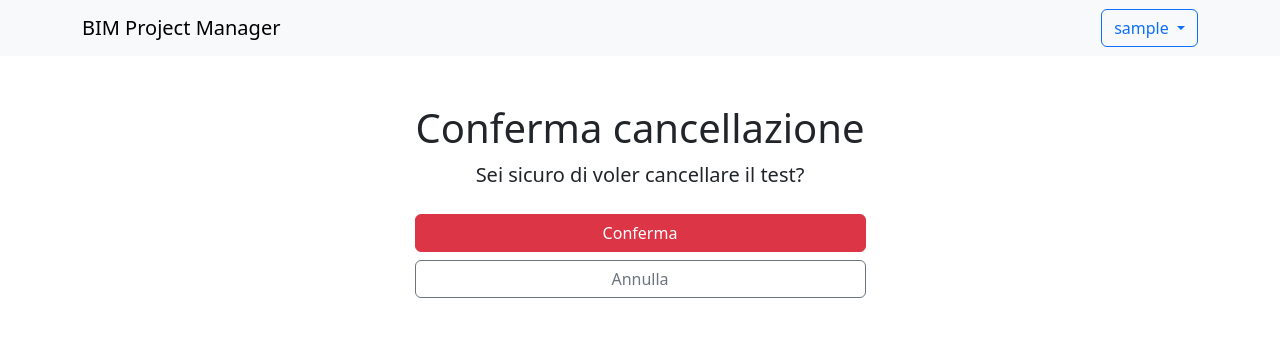
After one commit to zioscuro/LRA-BIM-Project-Manager, a Django app: page /projects/delete_clash_test/1 in a window 1280 px wide. The commit adds this page. Shown: the top 337 px of the page. Run offline with Django 5.2, Linux system fonts and the light colour scheme; a user stored in the database is signed in; tables that the repository leaves empty hold one stand-in row (values such as "Sample post").

Commit message:
Add delete clash test and validation test views

```diff
--- /dev/null
+++ b/BIM_project_manager/projects/templates/projects/clashtest_confirm_delete.html
@@ -0,0 +1,23 @@
+{% extends 'base.html' %}
+
+{% block head_title %}{{ block.super }} - Cancella Test Interferenze{% endblock head_title %}
+
+{% block content %}
+
+  <div class="row justify-content-center">
+    <div class="col-5">
+      <div class="text-center">
+        <h1>Conferma cancellazione</h1>
+        <p class="fs-5">Sei sicuro di voler cancellare il test?</p>
+      </div>
+      <form method="POST" novalidate>
+        {% csrf_token %}
+        <div class="d-grid mt-4 gap-2">
+          <input type="submit" class="btn btn-danger" value="Conferma">
+          <a href="#" class="btn btn-outline-secondary">Annulla</a>
+        </div>
+      </form>
+    </div>
+  </div>
+
+{% endblock content %}
--- a/BIM_project_manager/projects/templates/projects/manage_report.html
+++ b/BIM_project_manager/projects/templates/projects/manage_report.html
@@ -43,6 +43,7 @@
           <th scope="col">Revisionate</th>
           <th scope="col">Approvate</th>
           <th scope="col">Risolte</th>
+          <th></th>
         </tr>
       </thead>
       <tbody>
@@ -55,6 +56,7 @@
           <td>{{test.clash_reviewed}}</td>
           <td>{{test.clash_approved}}</td>
           <td>{{test.clash_resolved}}</td>
+          <td><a href="{% url 'delete_clash_test' pk=test.pk %}" class="btn btn-outline-danger btn-sm">Cancella</a></td>
         </tr>
         {% endfor %}
       </tbody>
@@ -72,6 +74,7 @@
           <th scope="col">Commenti</th>
           <th scope="col">Specifica</th>
           <th scope="col">Difformità</th>
+          <th></th>
         </tr>
       </thead>
       <tbody>
@@ -81,6 +84,7 @@
           <td>{{test.comments}}</td>
           <td>{{test.specification}}</td>
           <td>{{test.issues}}</td>
+          <td><a href="{% url 'delete_validation_test' pk=test.pk %}" class="btn btn-outline-danger btn-sm">Cancella</a></td>
         </tr>
         {% endfor %}
       </tbody>
--- a/BIM_project_manager/projects/urls.py
+++ b/BIM_project_manager/projects/urls.py
@@ -16,4 +16,6 @@ urlpatterns = [
   path('manage_report/<int:pk>/delete_report', views.DeleteReport.as_view(), name='delete_report'),
   path('manage_report/<int:pk>/add_clash_test', views.add_clash_test_view, name='add_clash_test'),
   path('manage_report/<int:pk>/add_validation_test', views.add_validation_test_view, name='add_validation_test'),
+  path('delete_clash_test/<int:pk>', views.DeleteClashTest.as_view(), name='delete_clash_test'),
+  path('delete_validation_test/<int:pk>', views.DeleteValidationTest.as_view(), name='delete_validation_test'),
 ]
--- a/BIM_project_manager/projects/views.py
+++ b/BIM_project_manager/projects/views.py
@@ -125,6 +125,10 @@ def add_clash_test_view(request, pk):
   context = {'form': form, 'report': report}
   return render(request, 'projects/add_clash_test.html', context)
 
+class DeleteClashTest(StaffMixin, DeleteView):
+  model = ClashTest
+  success_url = '/'
+
 @login_required
 def add_validation_test_view(request, pk):
   report = get_object_or_404(Report, pk=pk)
@@ -139,3 +143,7 @@ def add_validation_test_view(request, pk):
     form = AddValidationTestForm()
   context = {'form': form, 'report': report}
   return render(request, 'projects/add_validation_test.html', context)
+
+class DeleteValidationTest(StaffMixin, DeleteView):
+  model = ValidationTest
+  success_url = '/'
```
Also changed, not shown: BIM_project_manager/projects/templates/projects/validationtest_confirm_delete.html (added, +23 -0 lines).
